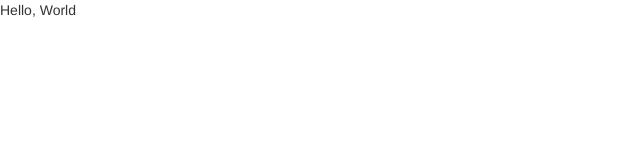
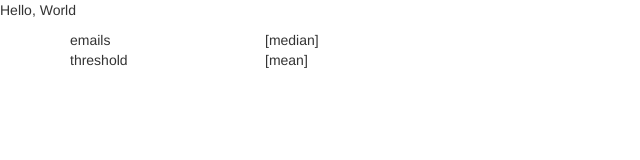
Before and after one commit to barreyro/angular-dashboard, a website: page public/index.html in a window 1280 px wide. Shown: the whole page, without its empty margins (0-640 px from the left). Drawn offline with Linux system fonts and the light colour scheme; no server answers.

Commit message:
edit html base layout

```diff
--- a/public/index.html
+++ b/public/index.html
@@ -12,8 +12,27 @@
   <div>
     <p> Hello, World</p>
   </div>
-  <div id="dashboard" ng-controller="StudentListCtrl">
-    <div>
+  <div class="container" ng-controller="StudentListCtrl">
+    <div class="row">
+      <div class="col-xs-3 col-sm-2" id="sidebar">
+        <div>emails</div>
+        <div>threshold</div>
+      </div>
+
+      <div class="col-xs-9 col-sm-10" id="results">
+        <div class="row">
+          <div class="col-xs-12 col-sm-4" id="statistics">
+            <div class="row">
+              <div class="col-xs-6 col-sm-12">
+                [median]
+              </div>
+              <div class="col-xs-6 col-sm-12">
+                [mean]
+              </div>
+            </div>
+          </div>
+
+          <div class="col-xs-12 col-sm-8" id="roster">
             <li ng-repeat="student in students">
               <span>{{student.studentName}}</span>
               <span>{{student.guidanceCounselor}}</span>
@@ -22,5 +41,8 @@
             </li>
           </div>
         </div>
+      </div>
+    </div>
+  </div>
 </body>
 </html>
```
Lines whose indentation alone changed are shown as unchanged.
